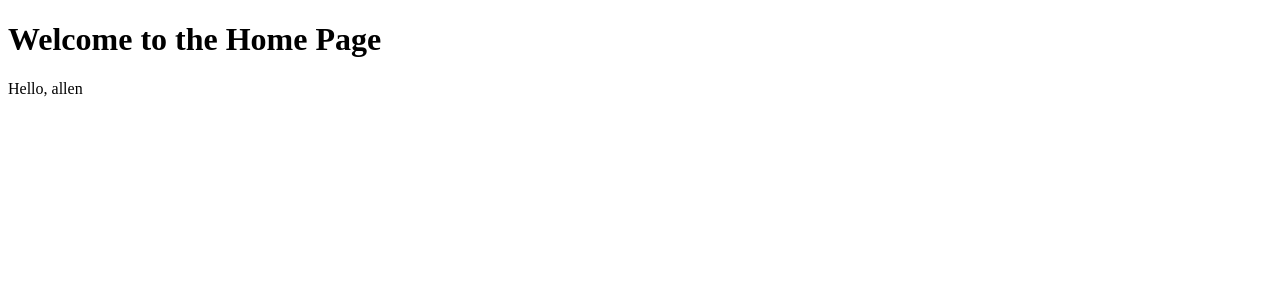
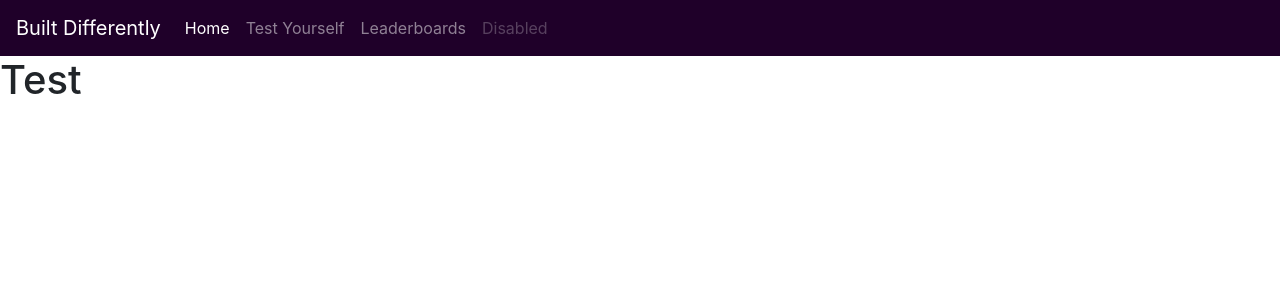
Before and after one commit to allending313/FlaskWebApp, a Flask app: page /frontpage/ in a window 1280 px wide. Shown: the top 300 px of the page. Run offline with Flask 2, Linux system fonts and the light colour scheme; some libraries are stand-ins or nearby versions.

Commit message:
building .1

```diff
--- /dev/null
+++ b/site/templates/base.html
@@ -0,0 +1,42 @@
+<!DOCTYPE html>
+<html lang="en">
+<head>
+    <meta charset="UTF-8">
+    <meta http-equiv="X-UA-Compatible" content="IE=edge">
+    <meta name="viewport" content="width=device-width, initial-scale=1.0">
+
+    <!-- adding Bootstrap -->
+    <link rel="stylesheet" href="https://stackpath.bootstrapcdn.com/bootstrap/4.3.1/css/bootstrap.min.css" integrity="sha384-ggOyR0iXCbMQv3Xipma34MD+dH/1fQ784/j6cY/iJTQUOhcWr7x9JvoRxT2MZw1T" crossorigin="anonymous">
+
+    <title>{% block title %}{% endblock %}</title>
+</head>
+<body>
+
+    <!-- Bootstrap navigation sidebar -->
+    <nav class="navbar navbar-expand-md navbar-dark" style="background-color: #1f0029;">
+        <a class="navbar-brand" href="#">Built Differently</a>
+        <button class="navbar-toggler" type="button" data-toggle="collapse" data-target="#navbarNav" aria-controls="navbarNav" aria-expanded="false" aria-label="Toggle navigation">
+            <span class="navbar-toggler-icon"></span>
+        </button>
+        <div class="collapse navbar-collapse" id="navbarNav">
+            <ul class="navbar-nav">
+            <li class="nav-item active">
+                <a class="nav-link" href="#">Home<span class="sr-only">(current)</span></a>
+            </li>
+            <li class="nav-item">
+                <a class="nav-link" href="#">Test Yourself</a>
+            </li>
+            <li class="nav-item">
+                <a class="nav-link" href="#">Leaderboards</a>
+            </li>
+            <li class="nav-item">
+                <a class="nav-link disabled" href="#" tabindex="-1" aria-disabled="true">Disabled</a>
+            </li>
+            </ul>
+        </div>
+    </nav>
+
+    {% block content %}{% endblock %}
+
+</body>
+</html>
--- a/site/templates/index.html
+++ b/site/templates/index.html
@@ -1,15 +1,5 @@
-<!DOCTYPE html>
-<html lang="en">
-<head>
-    <meta charset="UTF-8">
-    <meta http-equiv="X-UA-Compatible" content="IE=edge">
-    <meta name="viewport" content="width=device-width, initial-scale=1.0">
-    <title>Home</title>
-</head>
-<body>
-    <div><h1>Welcome to the Home Page</h1>
-    <p>Hello, {{ name }}</p>
-    </div>
-
-</body>
-</html>
+{% extends "base.html" %}
+{% block title %}Homepage{% endblock %}
+{% block content %}
+<h1>Test</h1>
+{% endblock %}
--- a/site/views.py
+++ b/site/views.py
@@ -3,26 +3,22 @@ from flask import Blueprint, json, render_template, request, jsonify, redirect,
 
 frontpage = Blueprint(__name__, "frontpage")
 
-name = "allen"
 
 @frontpage.route("/")
 def home():
-    return render_template("index.html", name=name)
+    return render_template("index.html")
 
-@frontpage.route("/profile")
-def profile(username):
-    args = request.args
-    name = args.get("name")
-    return render_template("index.html", name=username)
+@frontpage.route("/login", methods=["POST","GET"])
+def login():
+    if request.method == "POST":
+        user = request.form["nm"]
+        return redirect(url_for("views.user", usr=user))
+    else:
+        return render_template("login.html")
 
-@frontpage.route("/json")
-def get_json():
-    return jsonify({})
-
-@frontpage.route("/data")
-def get_data():
-    data = request.json
-    return jsonify(data)
+@frontpage.route("/<usr>")
+def user(usr):
+    return f"<h1>{usr}</h1>"
 
 @frontpage.route("/backhome")
 def backhome():
```
Also changed, not shown: site/templates/login.html (added, +10 -0 lines), README.md.
